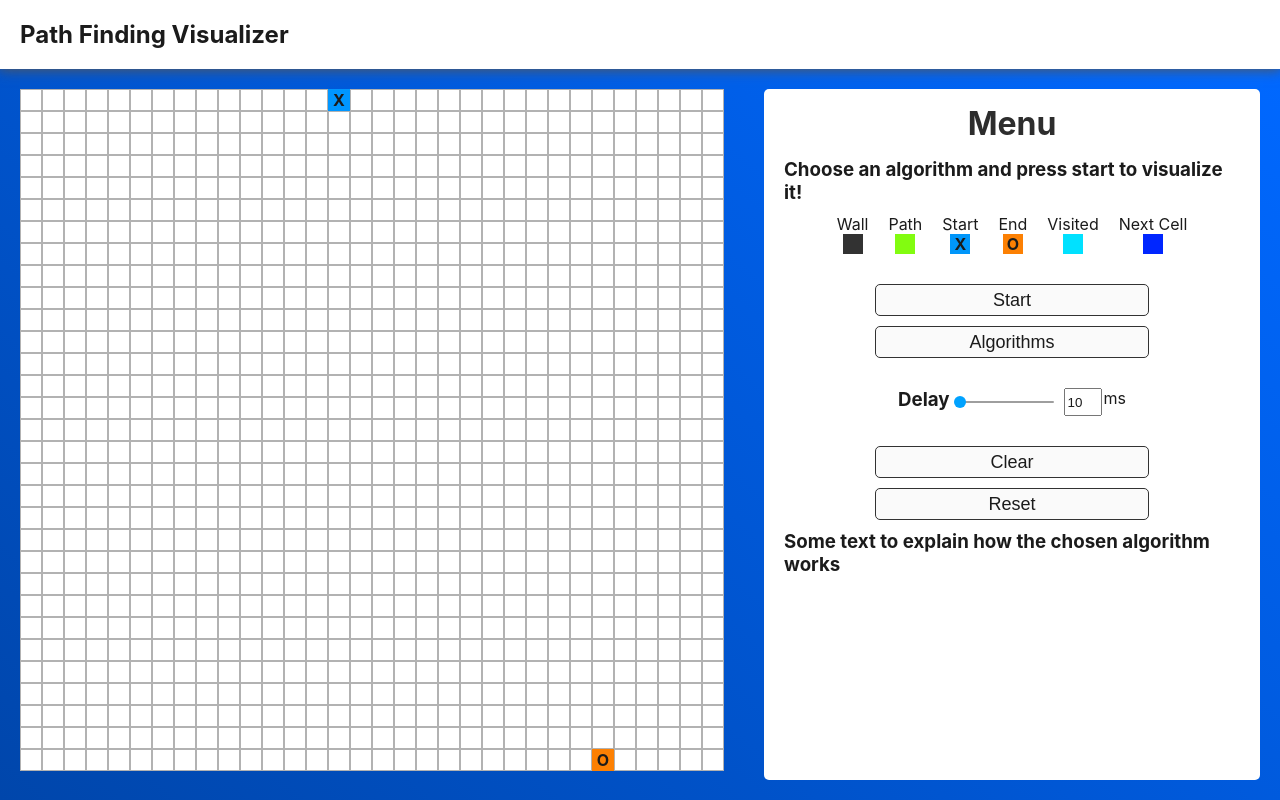
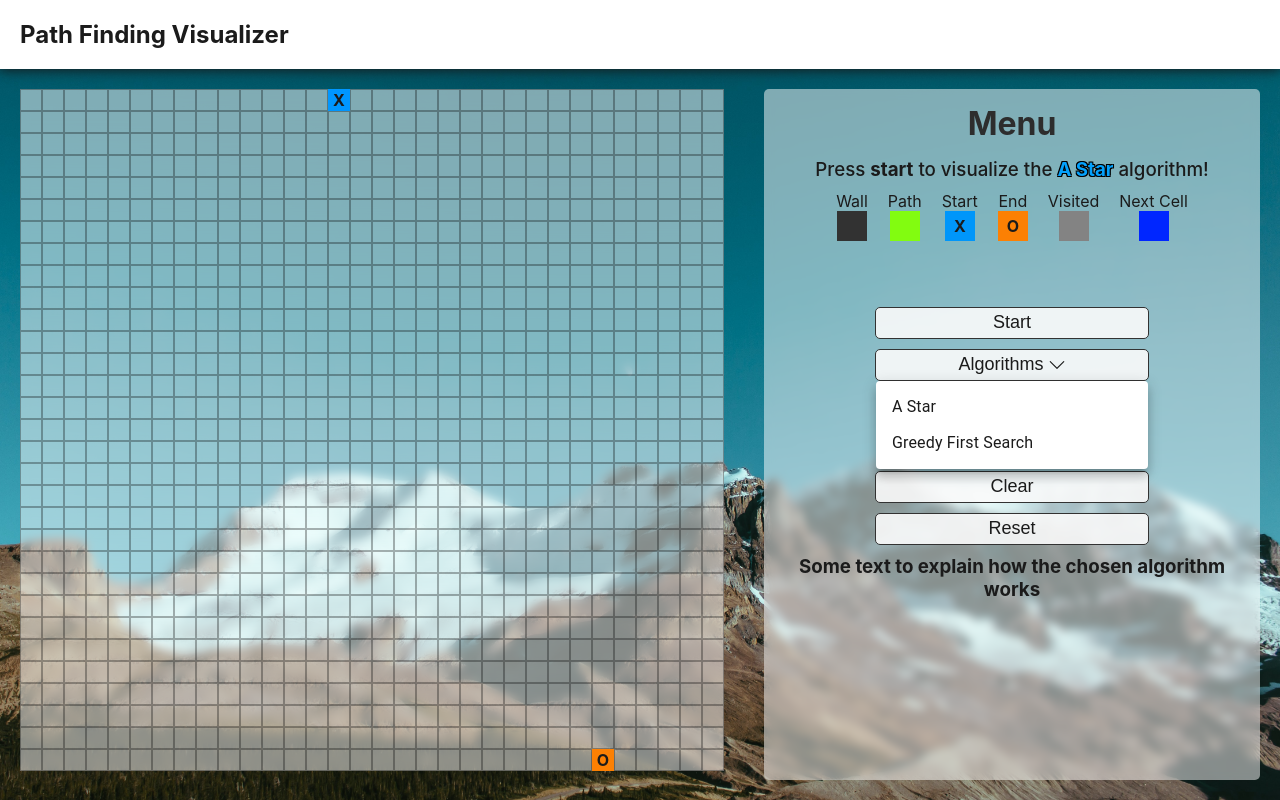
Before and after one commit to Jason-Liu-SE/PathFindingVisualizer, a React (Create React App) app: page / in a window 1280 px wide. Both pictures are taken after a click on the button "Algorithms". Built offline with nearby package versions, Linux system fonts and the light colour scheme.

Commit message:
created algorithm drop down menu

```diff
--- a/src/Components/Grid.js
+++ b/src/Components/Grid.js
@@ -5,7 +5,7 @@ import useWindowDimensions from '../Hooks/useWindowDimensions';
 const ValidCell = new RegExp('^[0-9]+,[0-9]+$');
 const cells = []; // {id, state}. state: blocked || open || start || end
 const cellSize = 20;
-const backgroundColor = 'rgba(255, 255, 255, 1)';
+const backgroundColor = 'rgba(255, 255, 255, 0.5)';
 const borderColor = 'rgba(0, 0, 0, 0.3)';
 const blockedColor = 'rgb(50, 50, 50)';
 
--- a/src/Components/Menu.js
+++ b/src/Components/OptionMenu.js
@@ -1,32 +1,18 @@
 import React from 'react';
 import { useState, useEffect } from 'react';
-import { Slider } from '@material-ui/core';
-import { ThemeProvider } from '@material-ui/styles';
-import { createTheme } from '@material-ui/core/styles';
+import { Menu, MenuItem, Slider } from '@mui/material';
+import { BsChevronDown } from 'react-icons/bs';
 
-const muiTheme = createTheme({
-    overrides: {
-        MuiSlider: {
-            thumb: {
-                color: '#00a2ff',
-            },
-            track: {
-                color: '#00a2ff',
-            },
-            rail: {
-                color: 'black',
-            },
-        },
-    },
-});
-
-const Menu = () => {
-    const [delay, setDelay] = useState(10);
-    const [selectedAlgorithm, setAlgorithm] = useState('none');
+const OptionMenu = () => {
+    const [delay, setDelay] = useState(50);
+    const [selectedAlgorithm, setAlgorithm] = useState('A Star');
     const [isResetting, setIsResetting] = useState(false);
     const [isRunning, setIsRunning] = useState(false);
     const [isClearing, setIsClearing] = useState(false);
     const numbers = new RegExp('^[0-9]*$');
+    const [anchor, setAnchor] = useState(null);
+    const isAlgoMenuOpen = Boolean(anchor);
+    const [width, setWidth] = useState('0px');
 
     useEffect(() => {
         var timer;
@@ -91,13 +77,22 @@ const Menu = () => {
         setDelay(data);
     };
 
+    const handleAlgorithmClose = () => {
+        setAnchor(null);
+    };
+
+    const handleAlgorithmOpen = (e) => {
+        setWidth(e.currentTarget.clientWidth + 'px');
+        setAnchor(e.currentTarget);
+    };
+
     return (
         <div className='menu'>
             <h1 className='title'>Menu</h1>
             <div className='options'>
                 <div className='description'>
                     <h3>
-                        Choose an algorithm and press <b>start</b> to visualize it!
+                        Press <strong>start</strong> to visualize the <b>{selectedAlgorithm}</b> algorithm!
                     </h3>
                     <div className='legend'>
                         <div>
@@ -124,22 +119,54 @@ const Menu = () => {
                     <button onClick={handleStart}>Start</button>
                 </div>
                 <div className='algorithms'>
-                    <button>Algorithms</button>
+                    <button onClick={handleAlgorithmOpen}>
+                        Algorithms
+                        <BsChevronDown style={{ marginLeft: '4px' }} />
+                    </button>
+                    <Menu
+                        anchorEl={anchor}
+                        open={isAlgoMenuOpen}
+                        onClose={handleAlgorithmClose}
+                        anchorOrigin={{ vertical: 'bottom', horizontal: 'center' }}
+                        transformOrigin={{ vertical: 'top', horizontal: 'center' }}
+                        PaperProps={{
+                            style: {
+                                width: width,
+                            },
+                        }}
+                    >
+                        <MenuItem
+                            onClick={() => {
+                                setAlgorithm('A Star');
+                                handleAlgorithmClose();
+                            }}
+                        >
+                            A Star
+                        </MenuItem>
+                        <MenuItem
+                            onClick={() => {
+                                setAlgorithm('Greedy First Search');
+                                handleAlgorithmClose();
+                            }}
+                        >
+                            Greedy First Search
+                        </MenuItem>
+                    </Menu>
                 </div>
                 <div className='delay'>
                     <form>
                         <label>
                             <h3>Delay</h3>
-                            <ThemeProvider theme={muiTheme}>
                             <Slider
+                                className='slider'
                                 step={1}
                                 min={0}
                                 max={1000}
                                 defaultValue={100}
                                 value={delay}
                                 onChange={handleSliderChange}
+                                size={'medium'}
                             />
-                            </ThemeProvider>
                             <input type='text' name='delay' maxLength='4' value={delay} onChange={handleDelayChange} />
                             ms
                         </label>
@@ -157,4 +184,4 @@ const Menu = () => {
     );
 };
 
-export default Menu;
+export default OptionMenu;
--- a/src/Pages/Visualizer.js
+++ b/src/Pages/Visualizer.js
@@ -1,6 +1,6 @@
 import React from 'react';
 import Grid from '../Components/Grid.js';
-import Menu from '../Components/Menu.js';
+import Menu from '../Components/OptionMenu.js';
 
 const Visualizer = () => {
     return (
--- a/src/index.css
+++ b/src/index.css
@@ -36,7 +36,7 @@ body,
     padding: 20px;
     display: flex;
     align-items: center;
-    box-shadow: 0px 0px 12px 1px rgb(87, 87, 87);
+    box-shadow: 0px 0px 12px 1px rgb(22, 22, 22);
     z-index: 1;
 }
 
@@ -67,6 +67,7 @@ body,
 .grid .cells .cellRow {
     vertical-align: top;
     display: flex;
+    backdrop-filter: blur(5px);
     /* box-shadow: -6px 5px 14px 2px rgba(0, 0, 0, 0.5); */
 }
 
@@ -83,8 +84,8 @@ body,
 
 .visualizer {
     display: flex;
-    /* background-image: url('./Images/background.jpg'); */
-    background: linear-gradient(220deg, rgba(0, 104, 255, 1) 0%, rgba(0, 70, 171, 1) 100%);
+    background-image: url('./Images/background.jpg');
+    /* background: linear-gradient(220deg, rgba(0, 104, 255, 1) 0%, rgba(0, 70, 171, 1) 100%); */
     background-size: cover;
     background-repeat: no-repeat;
     background-position: center;
@@ -95,9 +96,10 @@ body,
 .menu {
     margin: 20px 20px 20px 20px;
     width: 100%;
-    background-color: rgba(255, 255, 255, 1);
+    background-color: rgba(255, 255, 255, 0.5);
     border-radius: 5px;
     /* box-shadow: -6px 5px 14px 2px rgba(0, 0, 0, 0.5); */
+    backdrop-filter: blur(5px);
 }
 
 .menu .title {
@@ -111,6 +113,20 @@ body,
     padding-right: 20px;
     display: flex;
     flex-direction: column;
+    text-align: center;
+}
+
+.menu .options .description {
+    padding-bottom: 10%;
+}
+
+.menu .options .description h3 {
+    font-weight: 500;
+}
+
+.menu .options .description b {
+    color: rgb(3, 161, 252);
+    text-shadow: -1px -1px 0 #000, 1px -1px 0 #000, -1px 1px 0 #000, 1px 1px 0 #000;
 }
 
 .menu .options div {
@@ -121,13 +137,15 @@ body,
     border: 1px solid rgba(50, 50, 50, 1);
     width: 60%;
     height: 4vh;
-    display: block;
+    display: flex;
     margin-left: auto;
     margin-right: auto;
     font-size: large;
     font-weight: lighter;
     background-color: rgba(250, 250, 250, 0.9);
     border-radius: 5px;
+    align-items: center;
+    justify-content: center;
 }
 
 .menu .options div button:hover {
@@ -172,25 +190,35 @@ body,
 
 .menu .options .delay form label {
     display: flex;
-    width: 50%;
+    width: 60%;
     margin-left: auto;
     margin-right: auto;
 }
 
 .menu .options .delay form label h3 {
-    margin-right: 10px;
+    margin-right: 16px;
 }
 
 .menu .options .delay form label input {
-    margin-left: 10px;
+    margin-left: 16px;
     margin-right: 2px;
-    width: 30px;
+    width: 40px;
+}
+
+.menu .options .delay .slider .MuiSlider-thumb,
+.menu .options .delay .slider .MuiSlider-rail,
+.menu .options .delay .slider .MuiSlider-track,
+.menu .options .delay .slider .MuiTypography-root {
+    color: rgb(0, 183, 255);
 }
 
 .menu .options .description .legend {
     display: flex;
     justify-content: center;
     flex-wrap: wrap;
+    /* border-radius: 5px;
+    margin: 5px 0 5px 0;
+    box-shadow: 0px 0px 3px 1px rgba(0, 0, 0, 0.5); */
 }
 
 .menu .options .description .legend div {
@@ -202,8 +230,8 @@ body,
 }
 
 .menu .options .description .legend div div {
-    width: 0px;
-    height: 0px;
+    width: 10px;
+    height: 10px;
 }
 
 .menu .options .description .legend div .wall {
@@ -233,7 +261,7 @@ body,
 }
 
 .menu .options .description .legend div .visited {
-    background-color: rgb(0, 225, 255);
+    background-color: rgb(131, 131, 131);
 }
 
 .menu .options .description .legend div .next {
```
Also changed, not shown: package.json (+6 -1 lines), public/index.html (+2 -6 lines), 1 other file (tests, documents, lock files or other folders). Lines whose indentation alone changed are shown as unchanged.
